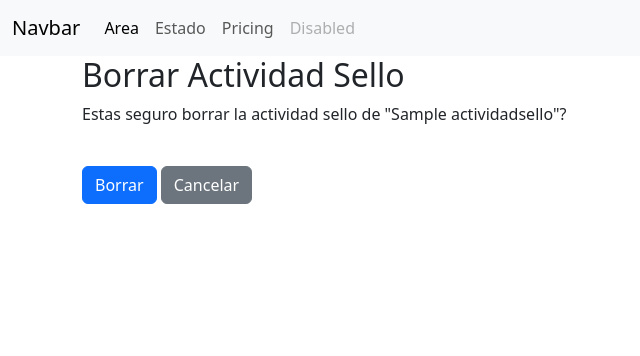
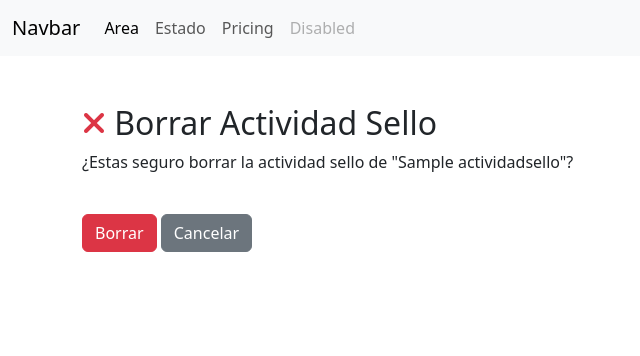
Before and after one commit to Nohua/sello, a Django app: page /actividad_sello/borrar/1 in a window 1280 px wide. Shown: the top 356 px of the page, without its empty margins (0-640 px from the left). Run offline with Django 4.2, Linux system fonts and the light colour scheme; tables that the repository leaves empty hold one stand-in row (values such as "Sample post"); some libraries are stand-ins or nearby versions.

Commit message:
Eliminar modificados

```diff
--- a/templates/actividad_sello/eliminar.html
+++ b/templates/actividad_sello/eliminar.html
@@ -1,17 +1,15 @@
 {% extends 'base.html' %}
 
 {% block content %}
-<div class="center">
-	<form method="post" enctype="multipart/form-data">
-		{% csrf_token %}
-		<h2>Borrar Actividad Sello</h2>
-		<p>Estas seguro <span>borrar</span> la actividad sello de "{{object}}"?</p>
+    <form class="pt-5" method="post" enctype="multipart/form-data">
+        {% csrf_token %}
+        <h2><i class="fa fa-remove text-danger"></i> Borrar Actividad Sello</h2>
+        <p>¿Estas seguro <span>borrar</span> la actividad sello de "{{object}}"?</p>
         <br>
-		<p class="form-buttons">
-			<input type="submit" class="btn btn-primary" value="Borrar">
-			<a href="{% url 'actividad-sello' %}" class="btn btn-secondary">Cancelar</a>
-		</p>
-	</form>
-</div>
+        <p class="form-buttons">
+            <input type="submit" class="btn btn-primary btn-danger" value="Borrar">
+            <a href="{% url 'actividad-sello' %}" class="btn btn-secondary">Cancelar</a>
+        </p>
+    </form>
 
 {% endblock content %}
--- a/templates/area/eliminar.html
+++ b/templates/area/eliminar.html
@@ -4,10 +4,10 @@
 <div class="center">
 	<form method="post" enctype="multipart/form-data">
 		{% csrf_token %}
-		<h2>Borrar Area</h2>
+		<h2><i class="fa fa-remove text-danger"></i> Borrar Area</h2>
 		<p>Estas seguro <span>borrar</span> el area "{{object}}"?</p>
 		<p class="form-buttons">
-			<input type="submit" class="btn btn-primary" value="Borrar">
+			<input type="submit" class="btn btn-primary btn-danger" value="Borrar">
 			<a href="{% url 'area' %}" class="btn btn-outline">Cancelar</a>
 		</p>
 	</form>
--- a/templates/estado/eliminar.html
+++ b/templates/estado/eliminar.html
@@ -4,11 +4,11 @@
 <div class="center">
 	<form method="post" enctype="multipart/form-data">
 		{% csrf_token %}
-		<h2>Borrar Estado</h2>
+		<h2><i class="fa fa-remove text-danger"></i> Borrar Estado</h2>
 		<p>Estas seguro <span>borrar</span> el estado"{{object}}"?</p>
         <br>
 		<p class="form-buttons">
-			<input type="submit" class="btn btn-primary" value="Borrar">
+			<input type="submit" class="btn btn-primary btn-danger" value="Borrar">
 			<a href="{% url 'estado' %}" class="btn btn-secondary">Cancelar</a>
 		</p>
 	</form>
--- a/templates/periodo/eliminar.html
+++ b/templates/periodo/eliminar.html
@@ -4,11 +4,11 @@
 <div class="center">
 	<form method="post" enctype="multipart/form-data">
 		{% csrf_token %}
-		<h2>Borrar Periodo</h2>
+		<h2><i class="fa fa-remove text-danger"></i> Borrar Periodo</h2>
 		<p>Estas seguro <span>borrar</span> el periodo "{{object}}"?</p>
         <br>
 		<p class="form-buttons">
-			<input type="submit" class="btn btn-primary" value="Borrar">
+			<input type="submit" class="btn btn-primary btn-danger" value="Borrar">
 			<a href="{% url 'periodo' %}" class="btn btn-secondary">Cancelar</a>
 		</p>
 	</form>
--- a/templates/tipo_usuario/eliminar.html
+++ b/templates/tipo_usuario/eliminar.html
@@ -4,10 +4,10 @@
 <div class="center">
 	<form method="post" enctype="multipart/form-data">
 		{% csrf_token %}
-		<h2>Borrar Estado</h2>
+		<h2><i class="fa fa-remove text-danger"></i> Borrar Estado</h2>
 		<p>Estas seguro <span>borrar</span> el Tipo de Usuario Sello de "{{object}}"?</p>
 		<p class="form-buttons">
-			<input type="submit" class="btn btn-primary" value="Borrar">
+			<input type="submit" class="btn btn-primary btn-danger" value="Borrar">
 			<a href="{% url 'tipo-usuario' %}" class="btn btn-outline">Cancelar</a>
 		</p>
 	</form>
--- a/templates/usuario_sello/eliminar.html
+++ b/templates/usuario_sello/eliminar.html
@@ -4,11 +4,11 @@
 <div class="center">
 	<form method="post" enctype="multipart/form-data">
 		{% csrf_token %}
-		<h2>Borrar Usuario Sello</h2>
+		<h2><i class="fa fa-remove text-danger"></i> Borrar Usuario Sello</h2>
 		<p>Estas seguro <span>borrar</span> el Usuario Sello "{{object.nombre_usuario}}"?</p>
         <br>
 		<p class="form-buttons">
-			<input type="submit" class="btn btn-primary" value="Borrar">
+			<input type="submit" class="btn btn-primary btn-danger" value="Borrar">
 			<a href="{% url 'usuario-sello' %}" class="btn btn-secondary">Cancelar</a>
 		</p>
 	</form>
```
